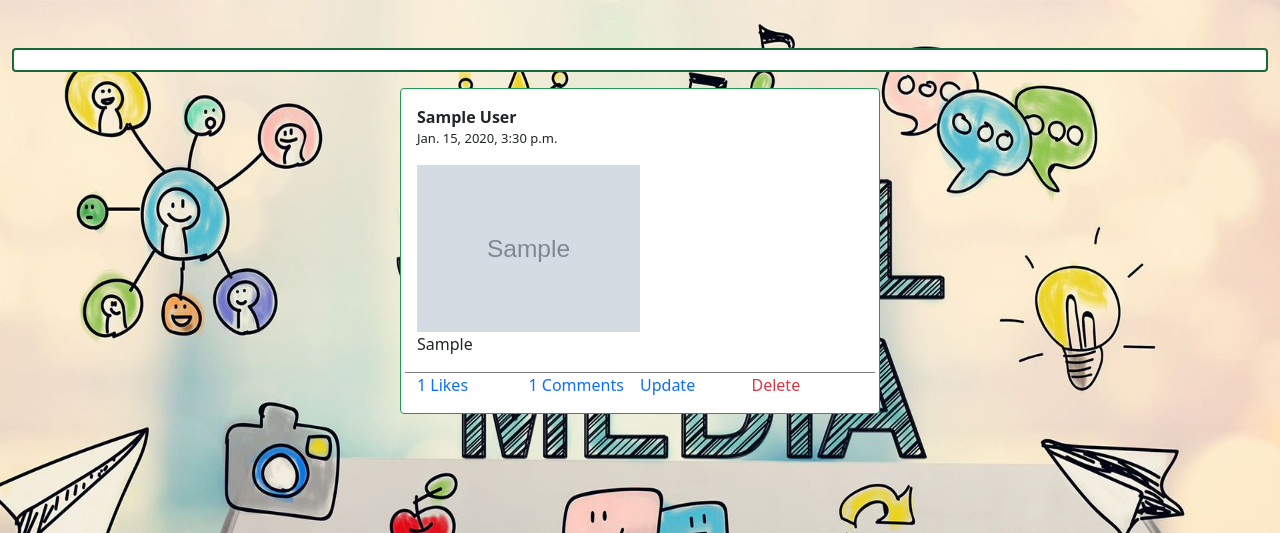
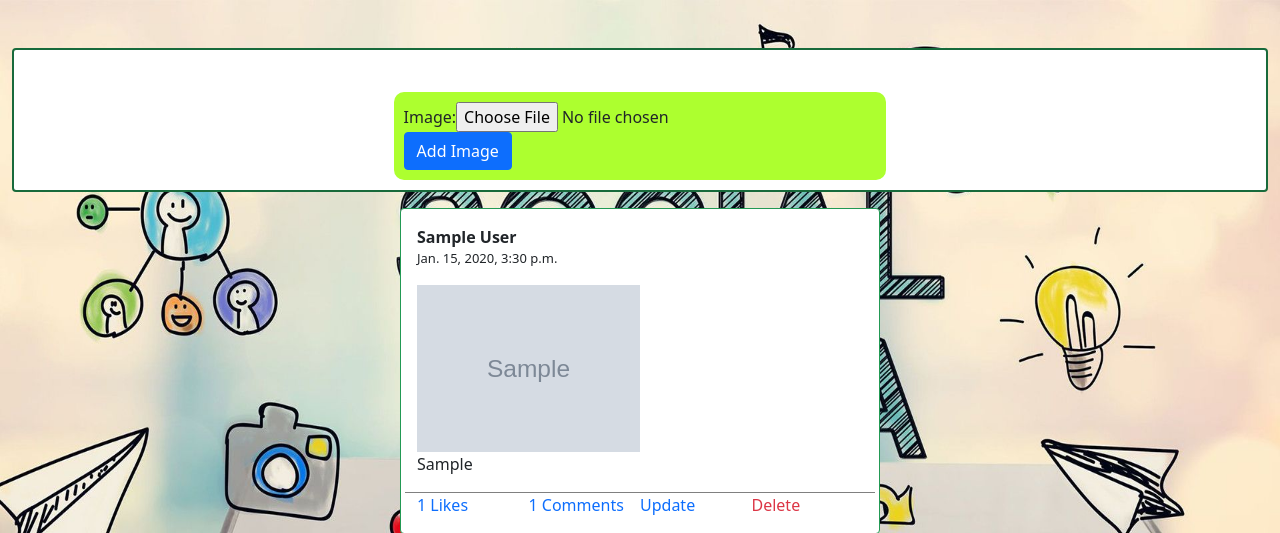
Before and after one commit to suraj19980921/social_media_2, a Django app: template templates/main/user.html in a window 1280 px wide. Shown: the top 533 px of the page. Run offline with Django 3.2, Linux system fonts and the light colour scheme; the template is opened without the code that fills it: values that come from a table or form of the project are taken from there, others are empty; tables that the repository leaves empty hold one stand-in row (values such as "Sample post"); grey boxes marked "Sample" are stand-in pictures.

Commit message:
user page corrected

```diff
--- a/templates/main/user.html
+++ b/templates/main/user.html
@@ -7,7 +7,7 @@
         <div class="card mb-3 pl-1 pr-1 mb-2 mt-5" style="width:100%; align-items:center; padding:10px; border: solid 2px #186A3B;">
             {% for profile in request.user.profile_set.all%}
                 <img src="/media/{{profile.image}}" alt="" style="width:50%;">
-
+            {% endfor %}
             <div class="card-body">
               <div class="fw-bold text-center fs-1"> {{request.user.first_name}} {{request.user.last_name}} </div>
             </div>
@@ -22,10 +22,10 @@
             <form action="/create_profile/" method="post" id="update_form" enctype="multipart/form-data">
                 {% csrf_token %}
                 {{profile_form}}
-                <button type="submit" class="btn btn-md btn-primary">Submit Image</button>
+                <button type="submit" class="btn btn-md btn-primary">Add Image</button>
             </form>
         {% endif %}
-        {% endfor %}
+
     </div>
  </div>
 
@@ -44,7 +44,7 @@
              <div class="fw-bold">{{post.user.first_name}} {{post.user.last_name}}</div>
             <p style="font-size:small;">{{post.date}}</p>
             {% if post.image %}
-                <img src="{{post.image}}" alt="" style="width:50%;">
+                <img src="/media/{{post.image}}" alt="" style="width:50%;">
             {% endif %}
             <p class="card-text" id="postContent_{{post.id}}">{{post.post}}</p>
 
```
